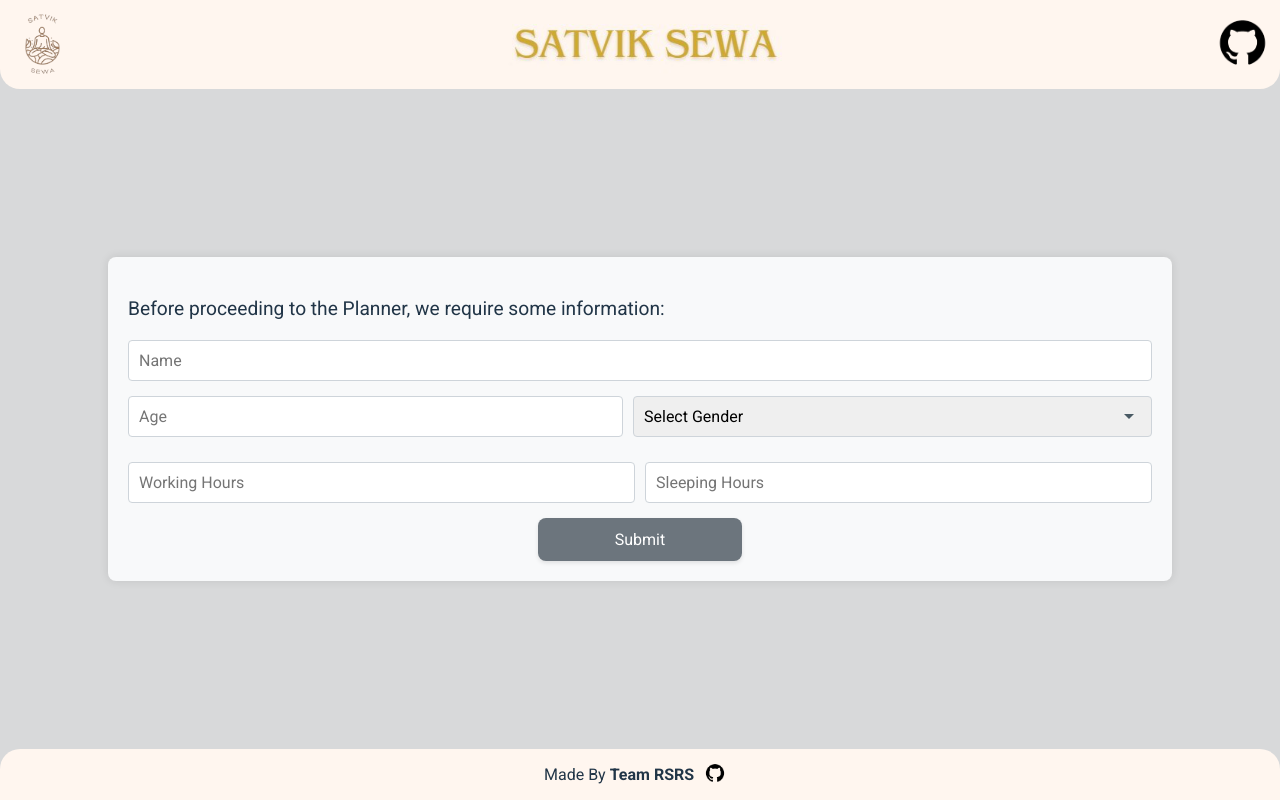
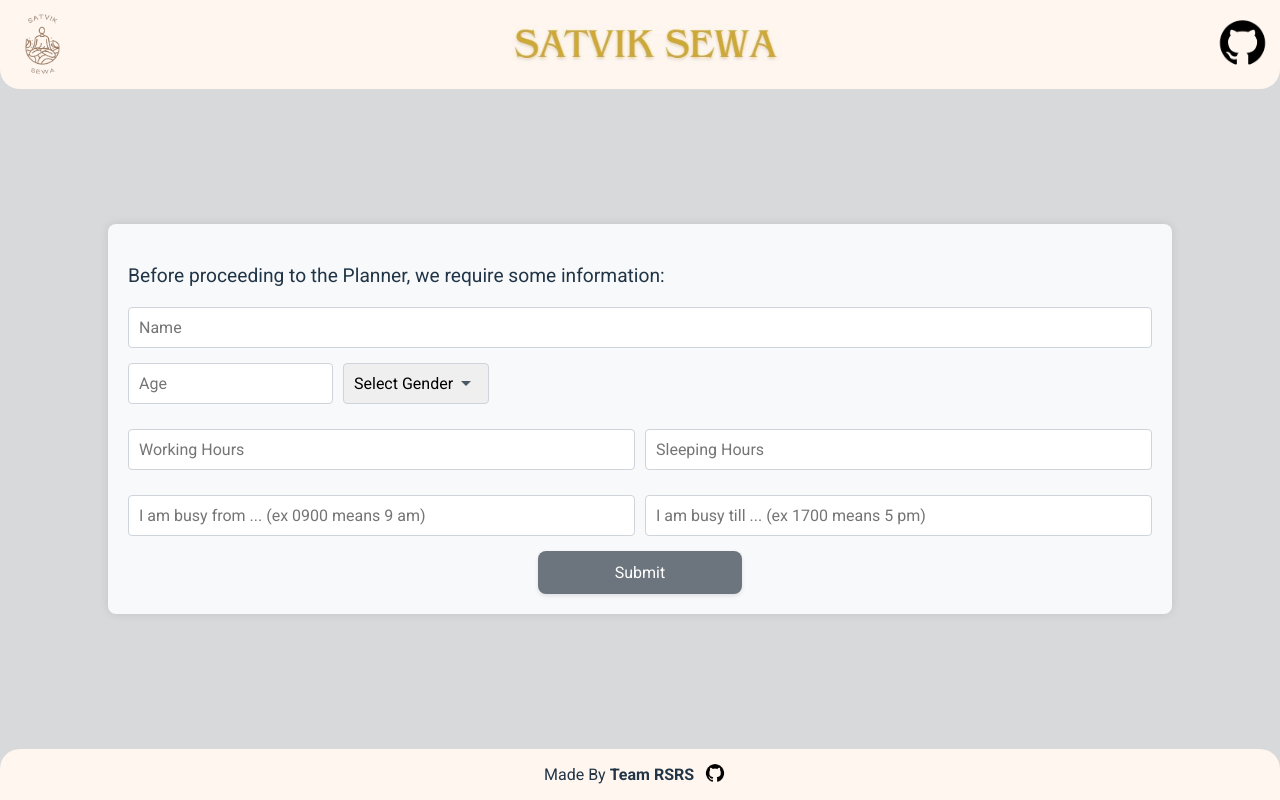
Before and after one commit to raushan27/satvik_sewa, a React (Vite) app: page /info in a window 1280 px wide. Built offline with nearby package versions, Linux system fonts and the light colour scheme; the HTML template or start-up script is replaced by a standard one; a web font is replaced by a local one.

Commit message:
planner added, notification enabled and front end position fixed

```diff
--- a/src/pages/info.jsx
+++ b/src/pages/info.jsx
@@ -24,6 +24,52 @@ function Info() {
       [name]: value,
     }));
   };
+
+  setTimeout(() => {
+    Notification.requestPermission()
+    .then(() => {
+      const date = new Date;
+      const hours = date.getHours();
+      const minutes = date.getMinutes();
+      console.log(minutes)
+      if(hours == '07' && minutes == '00'){
+        const notification = new Notification("Good Morning! Go Drink water" , {
+          body: "Wake up! One of the most important things one can do for good mental healthbeing is fixing sleep schedule. If one has a fixed sleep and wake time, it helps not only for quantity but quality sleep also"
+        })
+      }
+      else if(hours == '07' && minutes == '15'){
+        const notification = new Notification("Let's do active mental wellbeing activities!", {
+          body: "Meditation, Mindful breathing is easily one single antitode to all focus problems you might have in life. Besides, there is very little left in the world to say about meditation that you might not have heard. So let's start now! After that gratitude practise is to be done either alternatively or both. No need to exaggerate about that either"
+        })
+      }
+      else if(hours == '07' && minutes == '30'){
+        const notification = new Notification("Physical health is inseperable to mental health!", {
+          body: "Trust me, it's going to be awesome! That's what she said! Little stretching, light exercises like jumping jacks, squats, push ups and not so cool cardio ex. skipping rope, little jog"
+        })
+      }
+      else if(hours == '08' && minutes == '00'){
+        const notification = new Notification("Let's have a healthy breakfast!", {
+          body: "Trust me on this! I am not going to force you to eat healthy all the day, but this part is important. Having healthy breakfast gets you ready for the day and recharges you for the beautiful day ahead or atleast if the day is not beautiful, it just gets you through it"
+        })
+      }
+      else if(hours == '13' && minutes == '00'){
+        const notification = new Notification("Long time no see! How's the day going? Beautiful or getting through?", {
+          body: "After you have a lunch, take a short break to relax and clear your mind. Best would be if you go to a short walk, if not alternative good idea can be to reflect journal, write down about your feelings and thoughts, good or bad doesn't matter, just write it! And drink water!!!"
+        })
+      }
+      else if(hours == '14' && minutes == '16'){
+        const notification = new Notification("Back Home or what?!", {
+          body: "Ideally at this time, you should be out, enjoying with friends but not everyday is same I guess. At this time, try to engage in a calming activity like reading, listening to music, etc. Most important is to do digital detox, In general also, being away from social media or phone is good but this time around, try to stay away seriously and later prepare to sleep"
+        })
+      }
+      else if(hours == '23' && minutes == '00'){
+        const notification = new Notification("All right! Long day huh?!", {
+          body: "Back to den! It's time to sleep, I cannot emphasise enough about the effects of fixing sleep schedule on mental health. Now sleep! You deserve the rest now. Tommorow's going to be an adventorous day again! Don't you wanna welcome it with your fullest!"
+        })
+      }
+    })
+  }, 60000)
+
 
   return (
     <div className="wrapper">
@@ -91,6 +137,26 @@ function Info() {
                 className="input-field"
               />
             </div>
+            <div className="input-row">
+              <input
+                type="number"
+                id="busytstart"
+                name="busytstart"
+                placeholder="I am busy from ... (ex 0900 means 9 am)"
+                value={userDetails.busytstart}
+                onChange={handleInputChange}
+                className="input-field"
+              />
+              <input
+                type="number"
+                id="busytend"
+                name="busytend"
+                placeholder="I am busy till ... (ex 1700 means 5 pm)"
+                value={userDetails.busytend}
+                onChange={handleInputChange}
+                className="input-field"
+              />
+            </div>
           </div>
 
           <button type="submit">Submit</button>
--- a/src/pages/test.css
+++ b/src/pages/test.css
@@ -6,8 +6,9 @@
   display: flex;
   flex-direction: column;
   justify-content: center;
+  height: 800px;
   align-items: center;
-  margin: 0;
+  margin-top: -100px;
   padding: 0 30px;
   flex-grow: 1;
 }
```
